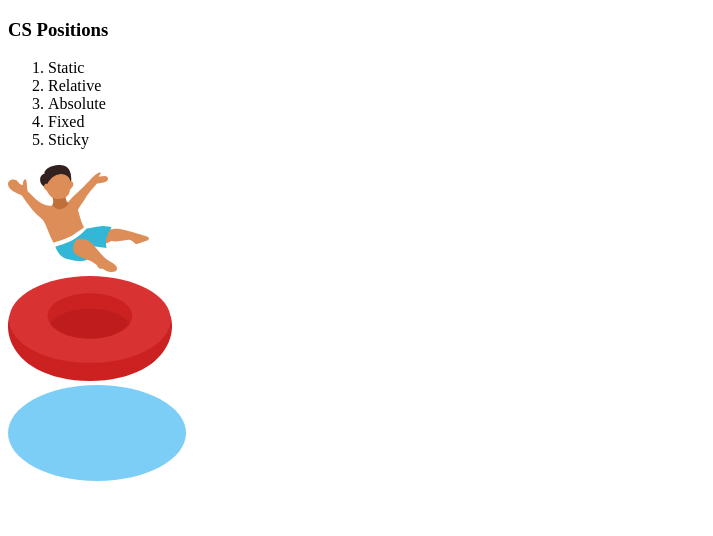
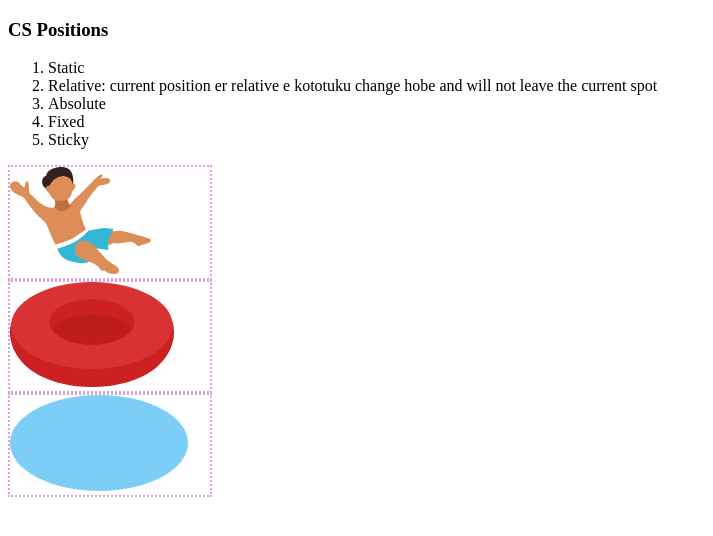
Before and after one commit to T-ahiti/pseudo-project, a plain HTML site: page position.html in a window 1280 px wide. Shown: the whole page, without its empty margins (0-713 px from the left). Drawn offline with Linux system fonts and the light colour scheme.

Commit message:
styled boy

```diff
--- a/position.html
+++ b/position.html
@@ -4,22 +4,31 @@
     <meta charset="UTF-8">
     <meta name="viewport" content="width=device-width, initial-scale=1.0">
     <title>Document</title>
+    <style>
+        .box{
+            border: 2px dotted plum;
+            width: 200px;
+        }
+        .ring{
+            position: relative;
+        }
+    </style>
 </head>
 
 <body>
     <h3>CS Positions</h3>
     <ol>
         <li>Static</li>
-        <li>Relative</li>
+        <li>Relative: current position er relative e kototuku change hobe and will not leave the current spot</li>
         <li>Absolute</li>
         <li>Fixed</li>
         <li>Sticky</li>
     </ol>
 
     <div class="swim-container">
-       <div class="box-boy"><img src="boy.svg" alt=""></div>
-       <div class="box-ring"><img src="ring.svg" alt=""></div>
-       <div class="box-swim"><img src="water.svg" alt=""></div>
+       <div class="box boy"><img src="boy.svg" alt=""></div>
+       <div class="box ring"><img src="ring.svg" alt=""></div>
+       <div class="box water"><img src="water.svg" alt=""></div>
 
     </div>
 </body>
```
